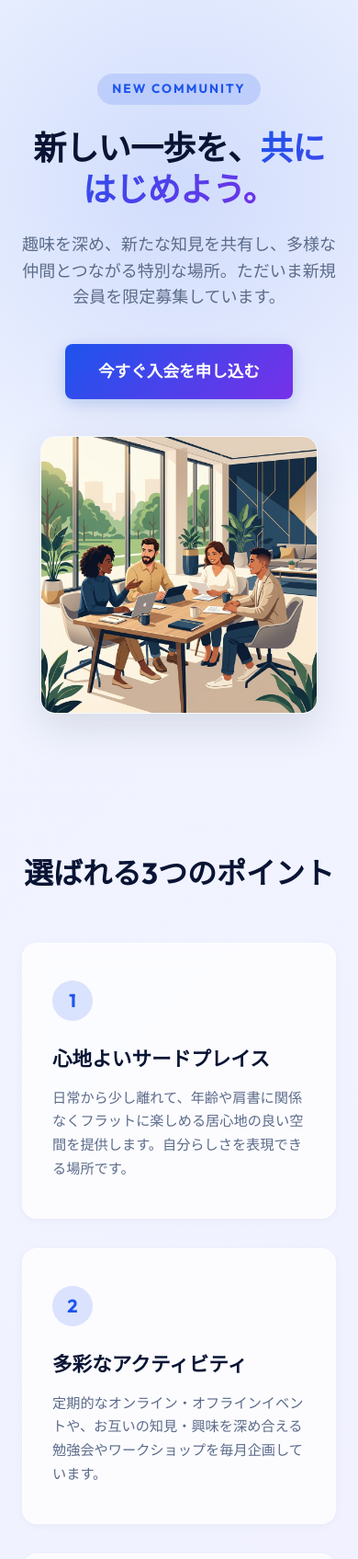
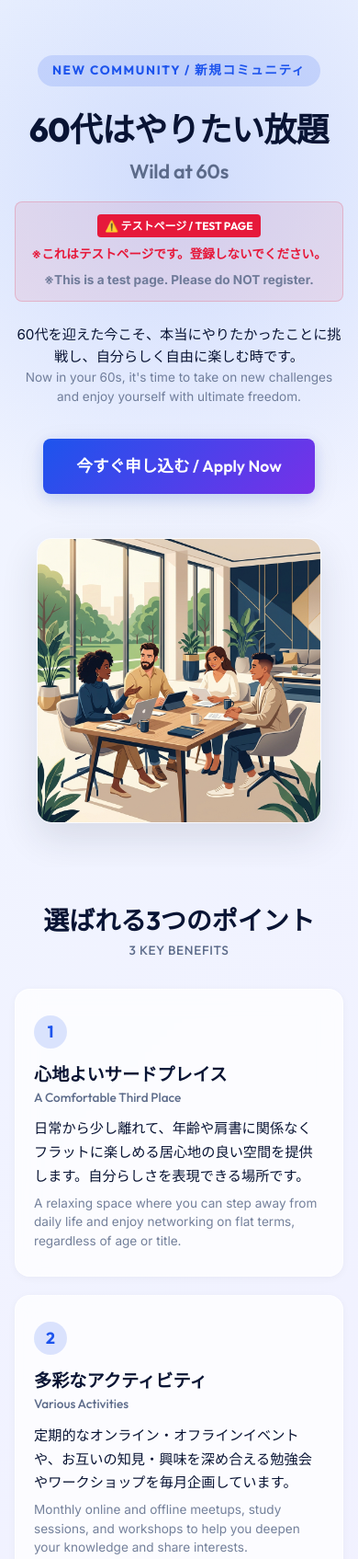
Before and after one commit to kenken6291/member-recruitment, a plain HTML site: page index.html in a window 390 px wide. Shown: the top 1695 px of the page at 92% size. Drawn offline with Linux system fonts and the light colour scheme.

Commit message:
Update: Modify theme to 'Wild at 60s (Test Page)' and add bilingual support

```diff
--- a/index.html
+++ b/index.html
@@ -3,8 +3,8 @@
 <head>
   <meta charset="UTF-8">
   <meta name="viewport" content="width=device-width, initial-scale=1.0">
-  <meta name="description" content="趣味を深め、仲間とつながる特別なクリエイティブ・コミュニティ。新規会員募集中です。あなたのご参加を心よりお待ちしております。">
-  <title>新規会員募集メンバーシップ - 共にはじめる、新しい一歩</title>
+  <meta name="description" content="60代はやりたい放題（テストページです。登録しないでください） / Wild at 60s (Test Page - Do Not Register)">
+  <title>60代はやりたい放題（テストページ） / Wild at 60s (Test Page)</title>
 
   <!-- CSS Stylesheet -->
   <link rel="stylesheet" href="style.css">
@@ -13,12 +13,23 @@
 
   <!-- ヒーローセクション -->
   <header>
-    <div class="badge">New Community</div>
-    <h1>新しい一歩を、<span>共にはじめよう。</span></h1>
-    <p>
-      趣味を深め、新たな知見を共有し、多様な仲間とつながる特別な場所。ただいま新規会員を限定募集しています。
+    <div class="badge">New Community / 新規コミュニティ</div>
+    <h1>60代はやりたい放題</h1>
+    <h2 class="hero-en-title">Wild at 60s</h2>
+    <div class="test-warning-banner">
+      <span class="warning-tag">⚠️ テストページ / TEST PAGE</span>
+      <p class="warning-text">※これはテストページです。登録しないでください。</p>
+      <p class="warning-text en-text">※This is a test page. Please do NOT register.</p>
+    </div>
+
+    <p class="hero-desc">
+      60代を迎えた今こそ、本当にやりたかったことに挑戦し、自分らしく自由に楽しむ時です。
     </p>
-    <a href="#join-form" class="hero-btn" id="heroCtaBtn">今すぐ入会を申し込む</a>
+    <p class="hero-desc en-text">
+      Now in your 60s, it's time to take on new challenges and enjoy yourself with ultimate freedom.
+    </p>
+
+    <a href="#join-form" class="hero-btn" id="heroCtaBtn">今すぐ申し込む / Apply Now</a>
 
     <!-- 生成したヒーロー画像を表示 -->
     <div class="hero-image-container">
@@ -29,25 +40,40 @@
   <!-- 特徴・ポイントセクション -->
   <main>
     <section class="features-section" id="features">
-      <h2 class="section-title">選ばれる3つのポイント</h2>
+      <h2 class="section-title">
+        選ばれる3つのポイント
+        <span class="section-en-title">3 Key Benefits</span>
+      </h2>
 
       <div class="features-grid">
         <article class="feature-card">
           <div class="feature-num" aria-hidden="true">1</div>
-          <h3>心地よいサードプレイス</h3>
-          <p>日常から少し離れて、年齢や肩書に関係なくフラットに楽しめる居心地の良い空間を提供します。自分らしさを表現できる場所です。</p>
+          <h3>
+            心地よいサードプレイス
+            <span class="en-sub-title">A Comfortable Third Place</span>
+          </h3>
+          <p class="card-jp-desc">日常から少し離れて、年齢や肩書に関係なくフラットに楽しめる居心地の良い空間を提供します。自分らしさを表現できる場所です。</p>
+          <p class="en-text">A relaxing space where you can step away from daily life and enjoy networking on flat terms, regardless of age or title.</p>
         </article>
 
         <article class="feature-card">
           <div class="feature-num" aria-hidden="true">2</div>
-          <h3>多彩なアクティビティ</h3>
-          <p>定期的なオンライン・オフラインイベントや、お互いの知見・興味を深め合える勉強会やワークショップを毎月企画しています。</p>
+          <h3>
+            多彩なアクティビティ
+            <span class="en-sub-title">Various Activities</span>
+          </h3>
+          <p class="card-jp-desc">定期的なオンライン・オフラインイベントや、お互いの知見・興味を深め合える勉強会やワークショップを毎月企画しています。</p>
+          <p class="en-text">Monthly online and offline meetups, study sessions, and workshops to help you deepen your knowledge and share interests.</p>
         </article>
 
         <article class="feature-card">
           <div class="feature-num" aria-hidden="true">3</div>
-          <h3>初心者でも安心</h3>
-          <p>新メンバーが馴染みやすいよう、既存メンバーや運営によるサポート体制が整っているため、初めてコミュニティに参加する方も安心です。</p>
+          <h3>
+            初心者でも安心
+            <span class="en-sub-title">Safe for Beginners</span>
+          </h3>
+          <p class="card-jp-desc">新メンバーが馴染みやすいよう、既存メンバーや運営によるサポート体制が整っているため、初めてコミュニティに参加する方も安心です。</p>
+          <p class="en-text">With a supportive system designed to welcome new members, anyone joining a community for the first time can feel at ease.</p>
         </article>
       </div>
     </section>
@@ -55,23 +81,29 @@
     <!-- フォームセクション -->
     <section id="join-form" class="form-section">
       <div class="form-container">
-        <h2>会員登録お申し込み</h2>
-        <p class="form-subtitle">以下のフォームに必要事項を入力し、送信してください。</p>
+        <h2>
+          会員登録お申し込み
+          <span class="section-en-title">Membership Application</span>
+        </h2>
+        <div class="form-test-notice">
+          <p>【ご注意】これはテスト用フォームです。個人情報は入力しないでください。</p>
+          <p class="en-text">[Notice] This is a test form. Please do NOT input real personal information.</p>
+        </div>
 
         <form id="registrationForm" novalidate>
           <div class="form-group">
-            <label for="name">お名前</label>
-            <input type="text" id="name" required placeholder="山田 太郎">
+            <label for="name">お名前 <span class="en-label">/ Name</span></label>
+            <input type="text" id="name" required placeholder="山田 太郎 (Taro Yamada)">
           </div>
 
           <div class="form-group">
-            <label for="email">メールアドレス</label>
+            <label for="email">メールアドレス <span class="en-label">/ Email Address</span></label>
             <input type="email" id="email" required placeholder="example@email.com">
           </div>
 
           <button type="submit" id="submitBtn" class="submit-btn">
             <span class="spinner" id="btnSpinner" aria-hidden="true"></span>
-            <span id="btnText">この内容で送信する</span>
+            <span id="btnText">この内容で送信する / Submit</span>
           </button>
         </form>
 
@@ -86,7 +118,7 @@
   </footer>
 
   <script>
-    // ⚠️【重要】ここにGASのウェブアプリURLを貼り付けてください
+    // ユーザー提供のGASウェブアプリURL
     const GAS_WEB_APP_URL = "https://script.google.com/macros/s/AKfycbyh7INjGDMVl18-U-OS8OLnyybrCoGD_Ipkthq9NbycpABHc-zEMad1nahpGixVgP7o/exec";
 
     document.getElementById('registrationForm').addEventListener('submit', async function(e) {
@@ -100,19 +132,19 @@
       const nameInput = document.getElementById('name');
       const emailInput = document.getElementById('email');
 
-      // クライアント側バリデーション
+      // クライアント側バリデーション (日英両対応)
       if (!nameInput.value.trim()) {
-        showResponse("お名前を入力してください。", "error");
+        showResponse("お名前を入力してください。 / Please enter your name.", "error");
         return;
       }
       if (!emailInput.value.trim() || !validateEmail(emailInput.value)) {
-        showResponse("有効なメールアドレスを入力してください。", "error");
+        showResponse("有効なメールアドレスを入力してください。 / Please enter a valid email address.", "error");
         return;
       }
 
       // 送信開始時のUI状態変更
       submitBtn.disabled = true;
-      btnText.textContent = "送信中...";
+      btnText.textContent = "送信中... / Submitting...";
       btnSpinner.style.display = "inline-block";
       responseMessage.className = "message-box"; // メッセージを隠す
 
@@ -123,7 +155,7 @@
 
       try {
         if (GAS_WEB_APP_URL.includes("ここにコピーしたGAS")) {
-          throw new Error("GASのウェブアプリURLが設定されていません。GAS_WEB_APP_URLを修正してください。");
+          throw new Error("GASのウェブアプリURLが設定されていません。 / GAS web app URL is not configured.");
         }
 
         // GASへデータをPOST送信 (no-corsモードでCORS制約を回避)
@@ -137,16 +169,16 @@
         });
 
         // no-corsの場合レスポンス内容は確認できませんが、エラーが出なければ送信成功と判定
-        showResponse("お申し込みを受け付けました！登録ありがとうございます。", "success");
+        showResponse("お申し込みを受け付けました！登録ありがとうございます。 / Application received! Thank you.", "success");
         document.getElementById('registrationForm').reset();
 
       } catch (error) {
         console.error("Error:", error);
-        showResponse(error.message || "送信エラーが発生しました。しばらく経ってから再度お試しください。", "error");
+        showResponse(error.message || "送信エラーが発生しました。 / Submission error occurred.", "error");
       } finally {
         // ボタンを元に戻す
         submitBtn.disabled = false;
-        btnText.textContent = "この内容で送信する";
+        btnText.textContent = "この内容で送信する / Submit";
         btnSpinner.style.display = "none";
       }
     });
--- a/style.css
+++ b/style.css
@@ -82,7 +82,7 @@ header::before {
   font-family: var(--font-heading);
   font-size: 0.85rem;
   font-weight: 700;
-  letter-spacing: 0.15em;
+  letter-spacing: 0.12em;
   text-transform: uppercase;
   color: var(--primary);
   background: var(--primary-glow);
@@ -94,28 +94,74 @@ header::before {
 
 h1 {
   font-family: var(--font-heading);
-  font-size: 2.75rem;
-  font-weight: 800;
+  font-size: 3rem;
+  font-weight: 850;
   line-height: 1.25;
   letter-spacing: -0.02em;
   color: var(--dark-text);
   max-w: 800px;
-  margin: 0 auto 24px;
+  margin: 0 auto 12px;
   animation: fadeInUp 0.8s ease-out;
 }
 
-h1 span {
-  background: linear-gradient(135deg, var(--primary) 0%, var(--secondary) 100%);
-  -webkit-background-clip: text;
-  -webkit-text-fill-color: transparent;
+.hero-en-title {
+  font-family: var(--font-heading);
+  font-size: 1.75rem;
+  font-weight: 600;
+  color: var(--light-text);
+  margin-top: -8px;
+  margin-bottom: 24px;
+  letter-spacing: -0.01em;
+  animation: fadeInUp 0.8s ease-out 0.1s both;
 }
 
-header p {
+/* 警告バナー */
+.test-warning-banner {
+  background: hsla(350, 80%, 50%, 0.08);
+  border: 1px solid hsla(350, 80%, 50%, 0.2);
+  border-radius: var(--border-radius-sm);
+  padding: 16px;
+  max-w: 560px;
+  margin: 0 auto 32px;
+  animation: fadeInDown 0.8s ease-out;
+}
+
+.warning-tag {
+  display: inline-block;
+  font-family: var(--font-heading);
+  font-size: 0.75rem;
+  font-weight: 700;
+  color: var(--white);
+  background: var(--error);
+  padding: 3px 8px;
+  border-radius: 4px;
+  margin-bottom: 8px;
+}
+
+.warning-text {
+  font-size: 0.95rem;
+  font-weight: 700;
+  color: var(--error);
+}
+
+/* 英文字幕・説明テキスト */
+.en-text {
+  font-size: 0.85rem !important;
+  color: var(--light-text) !important;
+  opacity: 0.85;
+  margin-top: 6px;
+  line-height: 1.5;
+}
+
+.hero-desc {
   font-size: 1.125rem;
-  color: var(--light-text);
-  max-w: 600px;
-  margin: 0 auto 36px;
-  animation: fadeInUp 0.8s ease-out 0.2s both;
+  color: var(--dark-text);
+  max-w: 640px;
+  margin: 0 auto;
+}
+
+.hero-desc.en-text {
+  margin-bottom: 36px;
 }
 
 .hero-btn {
@@ -146,7 +192,7 @@ header p {
 /* ヒーロー画像エリア */
 .hero-image-container {
   max-w: 960px;
-  margin: 40px auto 0;
+  margin: 48px auto 0;
   padding: 0 24px;
   animation: fadeInUp 1s ease-out 0.6s both;
 }
@@ -172,6 +218,17 @@ header p {
   font-weight: 700;
   text-align: center;
   margin-bottom: 50px;
+  line-height: 1.3;
+}
+
+.section-en-title {
+  display: block;
+  font-size: 1rem;
+  font-weight: 500;
+  color: var(--light-text);
+  margin-top: 6px;
+  text-transform: uppercase;
+  letter-spacing: 0.05em;
 }
 
 .features-grid {
@@ -217,10 +274,19 @@ header p {
   font-size: 1.35rem;
   font-weight: 700;
   margin-bottom: 12px;
+  line-height: 1.3;
 }
 
-.feature-card p {
+.en-sub-title {
+  display: block;
+  font-size: 0.85rem;
+  font-weight: 500;
   color: var(--light-text);
+  margin-top: 4px;
+}
+
+.feature-card p.card-jp-desc {
+  color: var(--dark-text);
   font-size: 0.95rem;
   line-height: 1.7;
 }
@@ -248,14 +314,18 @@ header p {
   font-size: 1.75rem;
   font-weight: 700;
   text-align: center;
-  margin-bottom: 8px;
+  margin-bottom: 16px;
 }
 
-.form-subtitle {
-  text-align: center;
-  color: var(--light-text);
-  font-size: 0.9rem;
-  margin-bottom: 36px;
+.form-test-notice {
+  background: hsla(350, 80%, 50%, 0.05);
+  border-left: 3px solid var(--error);
+  padding: 12px 16px;
+  border-radius: 4px;
+  margin-bottom: 24px;
+  font-size: 0.85rem;
+  color: var(--error);
+  font-weight: 600;
 }
 
 .form-group {
@@ -268,6 +338,12 @@ header p {
   font-weight: 600;
   margin-bottom: 8px;
   color: var(--dark-text);
+}
+
+.en-label {
+  font-size: 0.75rem;
+  font-weight: 500;
+  color: var(--light-text);
 }
 
 .form-group input {
@@ -358,7 +434,7 @@ footer {
   padding: 40px 24px;
   font-size: 0.8rem;
   color: var(--light-text);
-  border-t: 1px solid rgba(0, 0, 0, 0.05);
+  border-top: 1px solid rgba(0, 0, 0, 0.05);
   background: var(--white);
 }
 
@@ -405,21 +481,79 @@ footer {
   to { transform: rotate(360deg); }
 }
 
-/* メディアクエリ（レスポンス対応） */
+/* レスポンシブ対応 (モバイルデバイス最適化) */
 @media (max-width: 768px) {
   header {
-    padding: 80px 20px 60px;
+    padding: 60px 16px 40px;
   }
 
   h1 {
     font-size: 2.25rem;
   }
 
+  .hero-en-title {
+    font-size: 1.35rem;
+    margin-top: -6px;
+    margin-bottom: 16px;
+  }
+
+  .test-warning-banner {
+    padding: 12px;
+    margin-bottom: 24px;
+  }
+
+  .warning-text {
+    font-size: 0.85rem;
+  }
+
+  .hero-desc {
+    font-size: 0.95rem;
+  }
+
+  .features-section {
+    margin: 40px auto;
+    padding: 0 16px;
+  }
+
+  .section-title {
+    font-size: 1.75rem;
+    margin-bottom: 32px;
+  }
+
+  .section-en-title {
+    font-size: 0.85rem;
+  }
+
   .features-grid {
     grid-template-columns: 1fr;
+    gap: 20px;
+  }
+
+  .feature-card {
+    padding: 28px 20px;
+  }
+
+  .feature-card h3 {
+    font-size: 1.2rem;
+  }
+
+  .feature-num {
+    margin-bottom: 16px;
+    width: 36px;
+    height: 36px;
+    font-size: 1.1rem;
+  }
+
+  .form-section {
+    padding: 60px 16px;
   }
 
   .form-container {
-    padding: 36px 24px;
+    padding: 32px 20px;
+    border-radius: var(--border-radius-md);
+  }
+
+  .form-container h2 {
+    font-size: 1.5rem;
   }
 }
```
